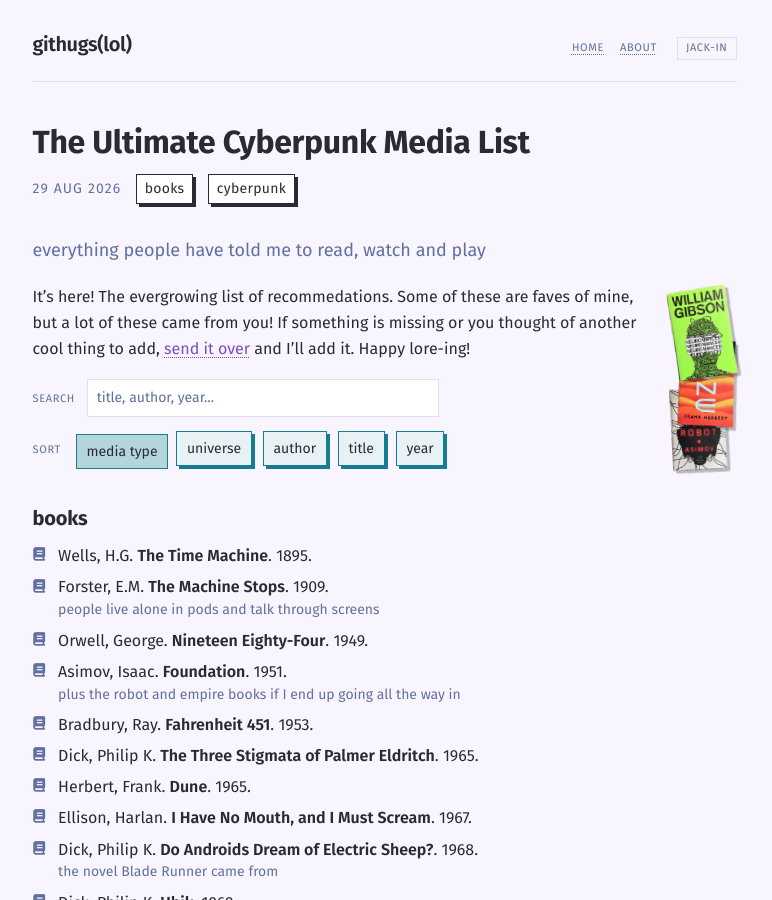
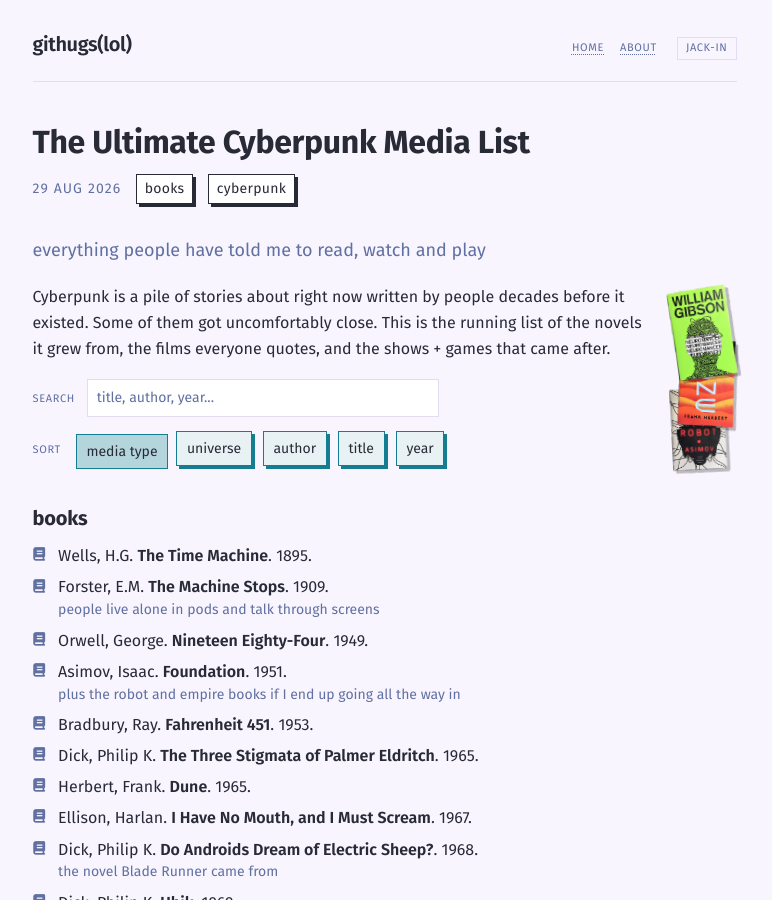
Before and after one commit to kirenia/kirenia.github.io, a Jekyll site: the page built from _posts/2026-08-29-the-ultimate-cyberpunk-media-list.markdown, in a window 1280 px wide and 900 px high. Shown: the whole window, without its empty margins (248-1020 px from the left). Built offline with Jekyll 4.4.1, drawn with Linux system fonts in a browser that asks for light colours; some of the changed text lies outside the part shown.

Commit message:
descriptions

```diff
--- a/_posts/2026-08-29-the-ultimate-cyberpunk-media-list.markdown
+++ b/_posts/2026-08-29-the-ultimate-cyberpunk-media-list.markdown
@@ -2,7 +2,7 @@
 layout: post
 title: "The Ultimate Cyberpunk Media List"
 date: 2026-08-29 18:40:00 -0600
-description: "Every book, film, show and game you have told me to get to."
+description: "A running list of the cyberpunk books, films, shows and games worth knowing, sortable by year, author, universe or media type."
 tags: [books, cyberpunk]
 ---
 
@@ -14,7 +14,7 @@ tags: [books, cyberpunk]
   {% include sticker.html name="irobot" tilt="-3deg" %}
 </div>
 
-It's here! The evergrowing list of recommedations. Some of these are faves of mine, but a lot of these came from you! If something is missing or you thought of another cool thing to add, [send it over](mailto:githugs@proton.me) and I'll add it. Happy lore-ing!
+Cyberpunk is a pile of stories about right now written by people decades before it existed. Some of them got uncomfortably close. This is the running list of the novels it grew from, the films everyone quotes, and the shows + games that came after.
 
 <div class="sorter">
   <label class="sorter__label" for="list-search">search</label>
@@ -388,3 +388,7 @@ It's here! The evergrowing list of recommedations. Some of these are faves of mi
 </section>
 
 </div>
+
+<div class="note" markdown="1">
+Some of these are faves of mine, but a lot of these came from you! If something is missing or you thought of another cool thing to add, [send it over](mailto:githugs@proton.me) and I'll add it. Happy lore-ing!
+</div>
```
